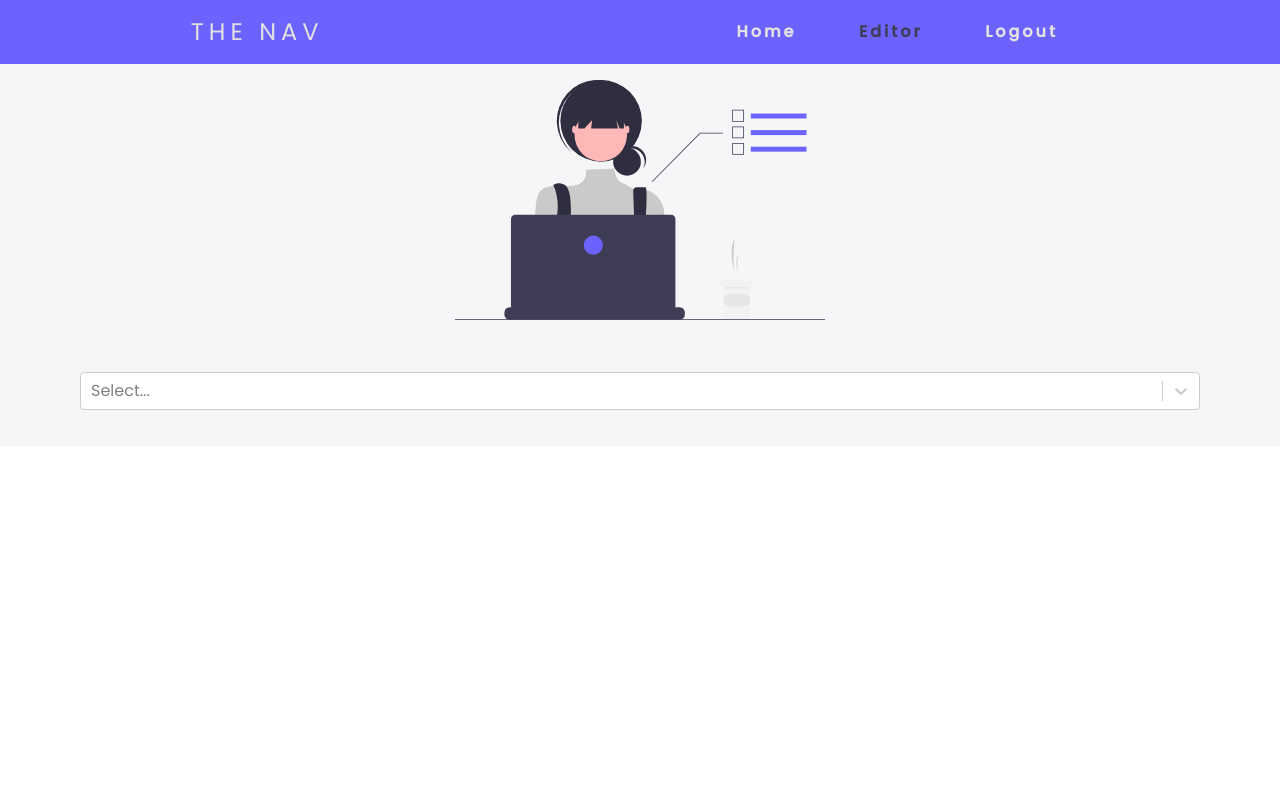
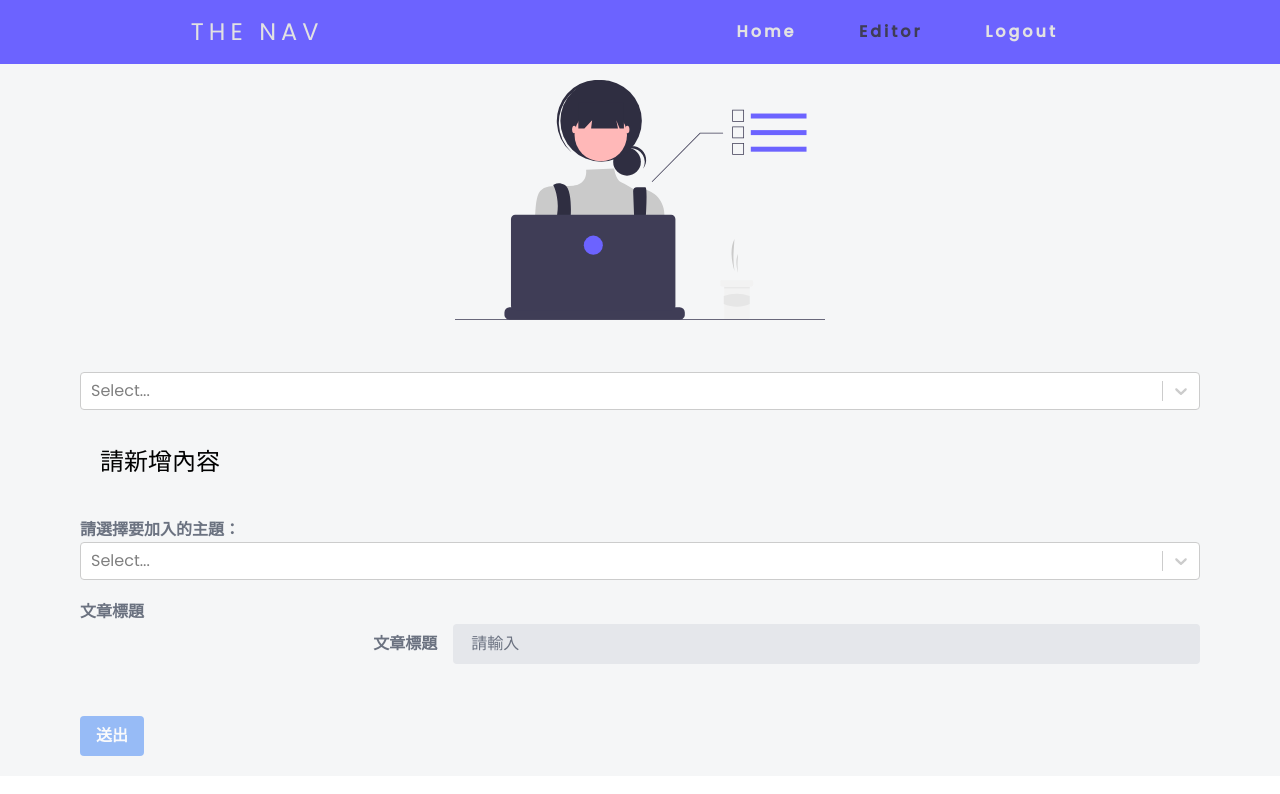
Before and after one commit to andy5566w/node-server-client-react, a React (Create React App) app: page /editor in a window 1280 px wide. Shown: the top 794 px of the page. Built offline with nearby package versions, Linux system fonts and the light colour scheme; no server answers.

Commit message:
feat: 新增拖移區塊，介接新增文章api

```diff
--- a/package.json
+++ b/package.json
@@ -15,6 +15,7 @@
     "node-sass": "^5.0.0",
     "react": "^17.0.2",
     "react-dom": "^17.0.2",
+    "react-draggable": "^4.4.3",
     "react-redux": "^7.2.4",
     "react-router-dom": "^5.2.0",
     "react-scripts": "4.0.3",
--- a/src/components/article/ArticleEditor.js
+++ b/src/components/article/ArticleEditor.js
@@ -4,6 +4,9 @@ import Select from 'react-select'
 import { types } from './ArticleContent'
 import { useReducer } from 'react'
 import Builder from '../form/Builder'
+import SubjectDropdownMenu from '../subject/SubjectDropdownMenu'
+import apiArticle from '../../api/articleApi'
+import { useHistory } from 'react-router-dom'
 
 const options = [
   { value: types.header2, label: '標題2' },
@@ -17,7 +20,9 @@ const options = [
 const init = () => {
   return {
     data: [],
+    subject_id: -1,
     status: 'empty',
+    title: '',
   }
 }
 
@@ -37,17 +42,22 @@ const dataReducer = (state, action) => {
     case 'MUTATION_VALUE':
       const index = _data.findIndex(({ id }) => action.id === id)
       if (index !== -1) {
-        _data[index].value = action.value
+        if (action.value) _data[index].value = action.value
+        if (action.transform) _data[index].transform = action.transform
         return { ...state, data: _data }
       } else return { ...state }
+    case 'MUTATION_SUBJECT_ID':
+      return { ...state, subject_id: action.subject_id }
+    case 'MUTATION_TITLE':
+      return { ...state, title: action.title }
     default:
       return { ...state }
   }
 }
 
 const ArticleEditor = (props) => {
+  const history = useHistory()
   const [editorData, dispatch] = useReducer(dataReducer, props, init)
-  console.log(editorData)
   const handleChange = ({ value }) => {
     dispatch({
       type: 'ADD',
@@ -59,6 +69,15 @@ const ArticleEditor = (props) => {
     })
   }
 
+  const handleSubmit = async () => {
+    const {
+      data: { status },
+    } = await apiArticle.post('/api/v1/articles', {
+      ...editorData,
+    })
+    if (status === 'success') history.push('/home')
+  }
+
   return (
     <div className="container">
       <img className={classes.img} src={editor_icon} alt={editor_icon} />
@@ -67,13 +86,31 @@ const ArticleEditor = (props) => {
         <div className="py-4">
           <Select options={options} onChange={handleChange} />
         </div>
-        <div className="px-5">
-          <Builder
-            apiContent={editorData.data}
-            handleChangeValue={dispatch}
-            isEditor={true}
-          />
+        <div className="px-5 ">
+          {editorData.status === 'empty' ? (
+            <p className="py-5 text-2xl">請新增內容</p>
+          ) : (
+            <Builder
+              apiContent={editorData.data}
+              handleChangeValue={dispatch}
+              isEditor={true}
+            />
+          )}
         </div>
+        <SubjectDropdownMenu handleChangeValue={dispatch} />
+        <button
+          disabled={editorData.subject_id === -1}
+          type="button"
+          onClick={handleSubmit}
+          className={
+            'bg-blue-500 hover:bg-blue-700 text-white font-bold py-2 px-4 rounded focus:outline-none focus:shadow-outline ' +
+            (editorData.subject_id === -1
+              ? 'opacity-50 cursor-not-allowed'
+              : '')
+          }
+        >
+          送出
+        </button>
       </form>
     </div>
   )
--- a/src/components/code/CodeEditor.js
+++ b/src/components/code/CodeEditor.js
@@ -8,6 +8,7 @@ const CodeEditor = ({
   readOnly = false,
   lang = 'javascript',
   showButton = false,
+  handleChange,
 }) => {
   const [formattedCode, setFormattedCode] = useState()
   const editorRef = useRef()
@@ -46,6 +47,7 @@ const CodeEditor = ({
       )}
       <MonacoEditor
         onMount={mountedMonaco}
+        onChange={handleChange}
         value={formattedCode}
         width="100%"
         height="400px"
--- a/src/components/form/Builder.js
+++ b/src/components/form/Builder.js
@@ -2,6 +2,8 @@ import CodeEditor from '../code/CodeEditor'
 import { types } from '../article/ArticleContent'
 import Input from '../form/input'
 import Textarea from './Textarea'
+import classes from './Builder.module.scss'
+import DraggableWrapper from './DraggableWrapper'
 
 const builder = ({ apiContent, isEditor = false, handleChangeValue }) => {
   const onChange = (e, id) =>
@@ -11,7 +13,14 @@ const builder = ({ apiContent, isEditor = false, handleChangeValue }) => {
       type: 'MUTATION_VALUE',
     })
 
-  const content = apiContent.map(
+  const onCodeChange = (value, id) =>
+    handleChangeValue({
+      id,
+      value,
+      type: 'MUTATION_VALUE',
+    })
+
+  let content = apiContent.map(
     ({ type, value, id, codeLang = 'javascript' }) => {
       switch (type) {
         case types.code:
@@ -22,6 +31,9 @@ const builder = ({ apiContent, isEditor = false, handleChangeValue }) => {
               lang={codeLang}
               readOnly={!isEditor}
               showButton={isEditor}
+              handleChange={
+                isEditor ? (value) => onCodeChange(value, id) : () => ''
+              }
             />
           )
         case types.paragraph:
@@ -82,7 +94,31 @@ const builder = ({ apiContent, isEditor = false, handleChangeValue }) => {
       }
     }
   )
-  return <div className="container mx-auto d-flex flex-col">{content}</div>
+  if (isEditor) {
+    return (
+      <div className={classes.box}>
+        <div
+          className={
+            'container mx-auto d-flex flex-col builder ' +
+            classes.builder__editor
+          }
+        >
+          {content.map((data, index) => {
+            const id = apiContent[index]['id']
+            return (
+              <DraggableWrapper key={id} {...{ handleChangeValue, id }}>
+                {data}
+              </DraggableWrapper>
+            )
+          })}
+        </div>
+      </div>
+    )
+  }
+
+  return (
+    <div className="container mx-auto d-flex flex-col builder">{content}</div>
+  )
 }
 
 export default builder
--- /dev/null
+++ b/src/components/form/Builder.module.scss
@@ -0,0 +1,10 @@
+.builder__editor {
+  width: 100%;
+  padding: 10px;
+}
+.box {
+  width: 100%;
+  position: relative;
+  overflow: auto;
+  padding: 0;
+}
--- /dev/null
+++ b/src/components/form/DraggableWrapper.js
@@ -0,0 +1,42 @@
+import Draggable from 'react-draggable'
+const DraggableWrapper = (props) => {
+  let timer
+  const eventLogger = (_, data) => {
+    clearTimeout(timer)
+    timer = setTimeout(() => {
+      props.handleChangeValue({
+        type: 'MUTATION_VALUE',
+        transform: data,
+        id: props.id,
+      })
+    }, 1000)
+  }
+
+  const handleDelete = () => {
+    props.handleChangeValue({
+      type: 'REMOVE',
+      id: props.id,
+    })
+  }
+  return (
+    <Draggable
+      axis="y"
+      handle=".handle"
+      defaultPosition={{ x: 0, y: 0 }}
+      position={null}
+      scale={1}
+      onStop={eventLogger}
+      bounds="parent"
+    >
+      <div>
+        <div className="">
+          <i className="handle las la-arrows-alt cursor-pointer" />
+          <i className="las la-trash" onClick={handleDelete} />
+        </div>
+        {props.children}
+      </div>
+    </Draggable>
+  )
+}
+
+export default DraggableWrapper
--- /dev/null
+++ b/src/components/subject/SubjectDropdownMenu.js
@@ -0,0 +1,62 @@
+import Select from 'react-select'
+import { useSelector, useDispatch } from 'react-redux'
+import { getAllSubjects } from '../../store/action/Subject-action'
+import Input from '../form/input'
+import useInput from '../../hook/use-input'
+import { useEffect } from 'react'
+
+let options = []
+
+const SubjectDropdownMenu = ({ handleChangeValue }) => {
+  const dispatch = useDispatch()
+  const subject = useSelector((state) => state.subjects.subjects)
+  const handleChange = ({ value }) => {
+    handleChangeValue({ type: 'MUTATION_SUBJECT_ID', subject_id: value })
+  }
+  if (subject.length === 0) {
+    dispatch(getAllSubjects())
+  } else {
+    options = subject.map(({ _id, title }) => ({ value: _id, label: title }))
+  }
+
+  const {
+    value: title,
+    onBlur: onPasswordBlur,
+    onChange: onPasswordChange,
+    isValid: isPasswordValid,
+  } = useInput((v) => v.length > 0)
+  useEffect(() => {
+    handleChangeValue({ type: 'MUTATION_TITLE', title: title })
+  }, [title, handleChangeValue])
+  return (
+    <div className="py-5">
+      <label className="block text-gray-500 font-bold mb-1 md:mb-0 pr-4">
+        請選擇要加入的主題：
+      </label>
+      <Select options={options} onChange={handleChange} />
+      <div className="py-5">
+        <label
+          className="block text-gray-500 font-bold mb-1 md:mb-0 pr-4"
+          htmlFor="title"
+        >
+          文章標題
+        </label>
+        <Input
+          label="文章標題"
+          inputType="email"
+          inputValue={title}
+          onChange={onPasswordChange}
+          onBlur={onPasswordBlur}
+          isValid={isPasswordValid}
+        />
+        {!isPasswordValid && (
+          <p className="text-red-500 text-xs italic w-full text-center my-2">
+            請輸入標題
+          </p>
+        )}
+      </div>
+    </div>
+  )
+}
+
+export default SubjectDropdownMenu
```
Also changed, not shown: 1 other file (tests, documents, lock files or other folders).
